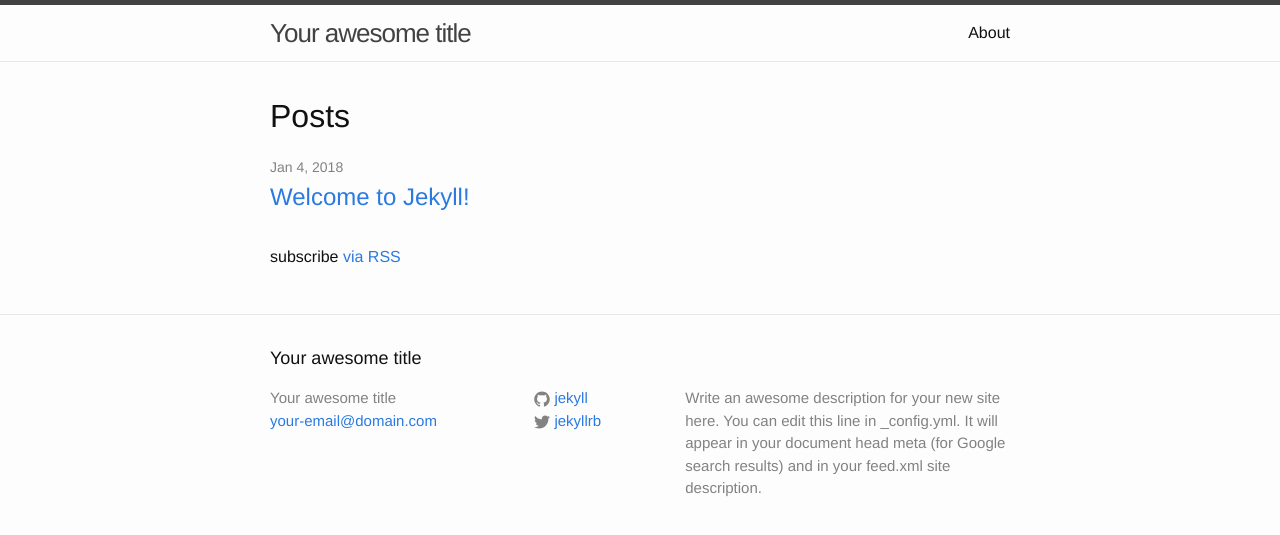
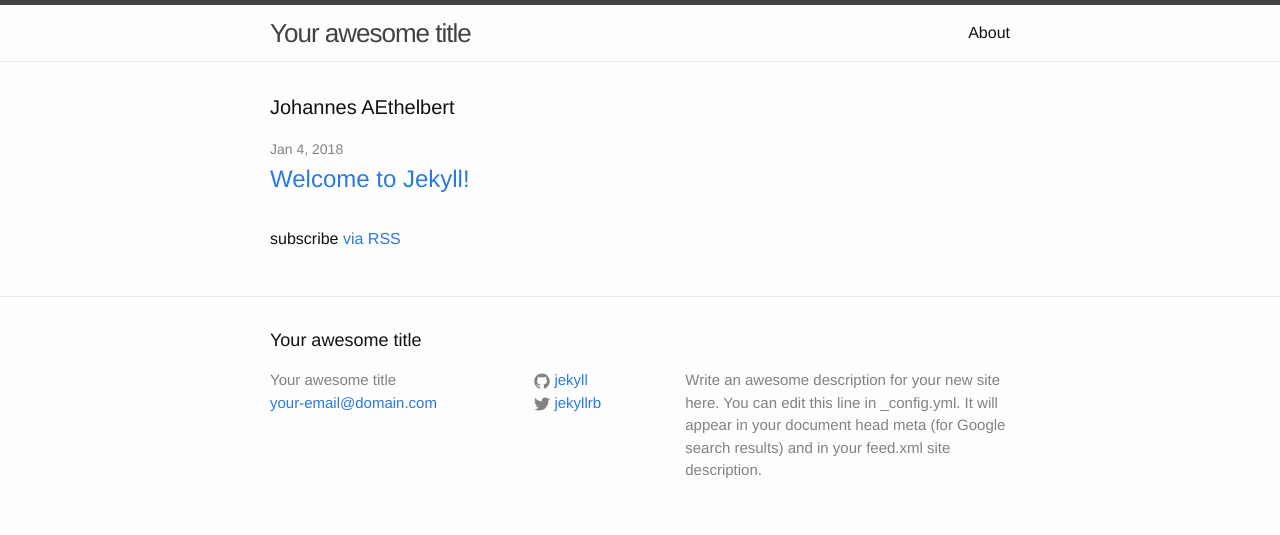
Before and after one commit to joaoalberto/joaoalberto.github.io, a Jekyll site: the page built from index.html, in a window 1280 px wide. Shown: the top 535 px of the page. Built offline with Jekyll 4.4.1, drawn with Linux system fonts in a browser that asks for light colours.

Commit message:
Update index.html
Alterando cabeçalho.

```diff
--- a/index.html
+++ b/index.html
@@ -4,7 +4,7 @@ layout: default
 
 <div class="home">
 
-  <h1 class="Johannes AEthelbert">Posts</h1>
+  <h1 class="page-heading">Johannes AEthelbert</h1>
 
   <ul class="post-list">
     {% for post in site.posts %}
```
